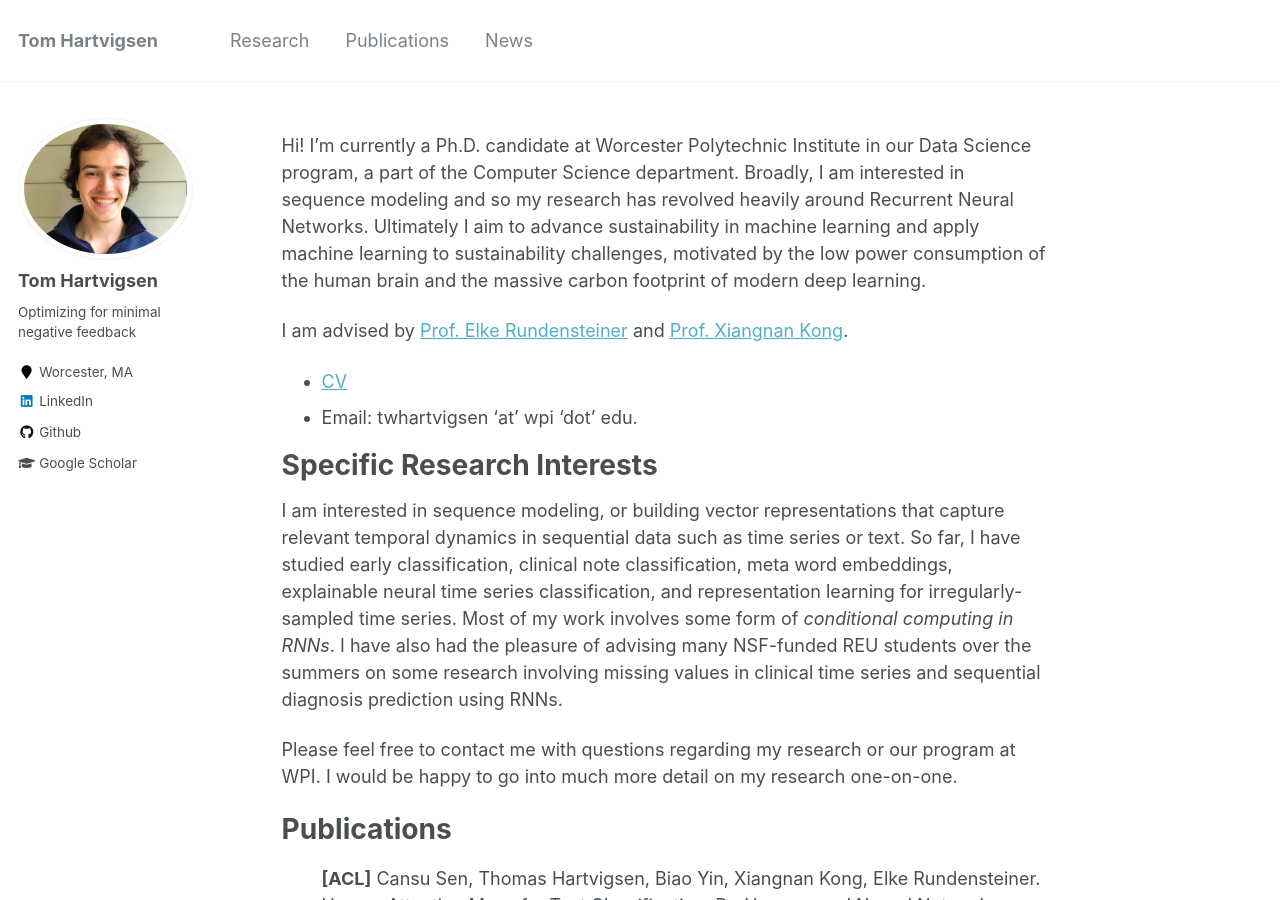
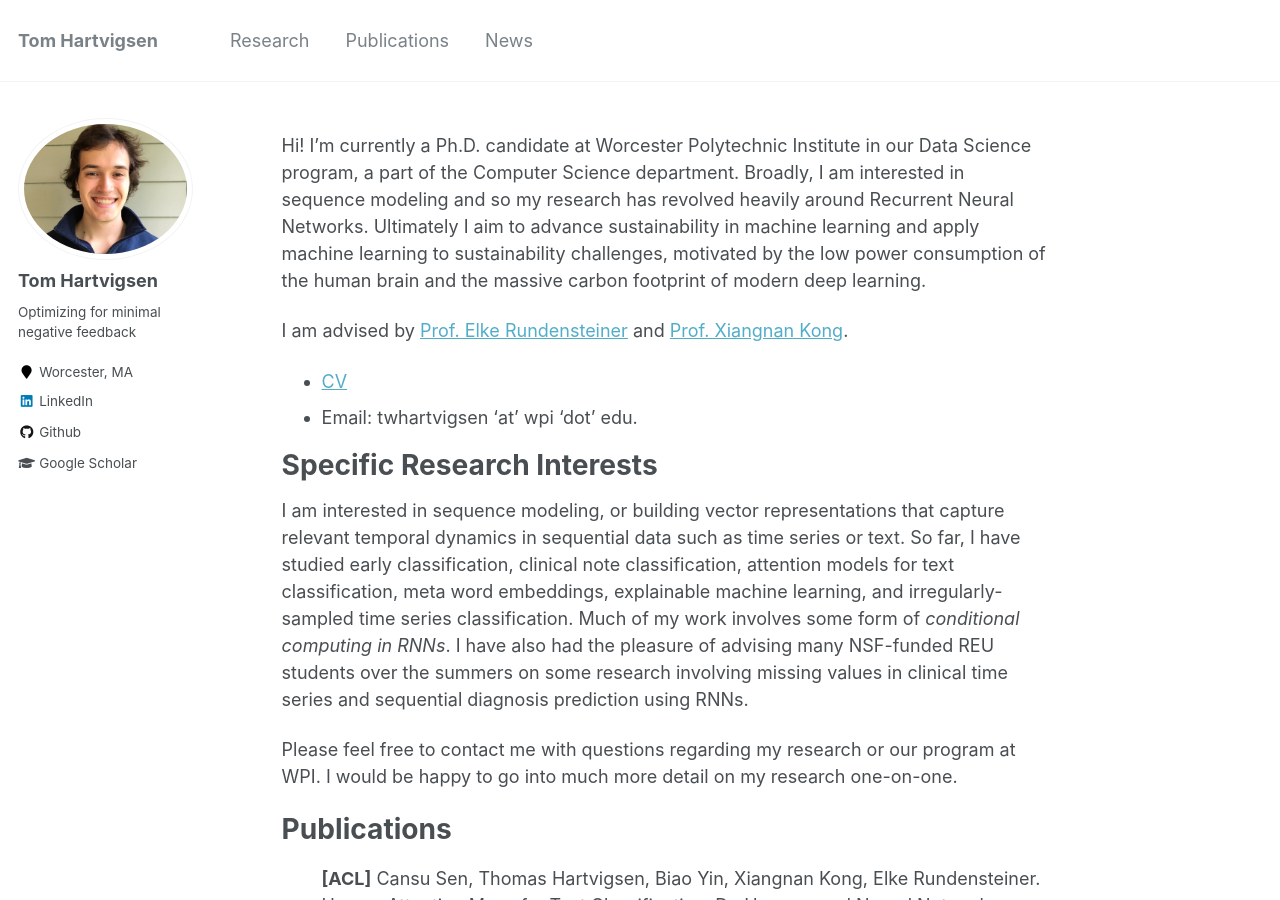
Before and after one commit to Thartvigsen/thartvigsen.github.io, a Jekyll site: the page built from _pages/about.md, in a window 1280 px wide and 900 px high. Built offline with Jekyll 4.4.1, drawn with Linux system fonts in a browser that asks for light colours.

Commit message:
new list of interests

```diff
--- a/_pages/about.md
+++ b/_pages/about.md
@@ -20,7 +20,7 @@ I am advised by [Prof. Elke Rundensteiner](https://www.wpi.edu/people/faculty/ru
 
 # Specific Research Interests
 
-I am interested in sequence modeling, or building vector representations that capture relevant temporal dynamics in sequential data such as time series or text. So far, I have studied early classification, clinical note classification, meta word embeddings, explainable neural time series classification, and representation learning for irregularly-sampled time series. Most of my work involves some form of *conditional computing in RNNs*. I have also had the pleasure of advising many NSF-funded REU students over the summers on some research involving missing values in clinical time series and sequential diagnosis prediction using RNNs.
+I am interested in sequence modeling, or building vector representations that capture relevant temporal dynamics in sequential data such as time series or text. So far, I have studied early classification, clinical note classification, attention models for text classification, meta word embeddings, explainable machine learning, and irregularly-sampled time series classification. Much of my work involves some form of *conditional computing in RNNs*. I have also had the pleasure of advising many NSF-funded REU students over the summers on some research involving missing values in clinical time series and sequential diagnosis prediction using RNNs.
 
 Please feel free to contact me with questions regarding my research or our program at WPI. I would be happy to go into much more detail on my research one-on-one.
 
```
